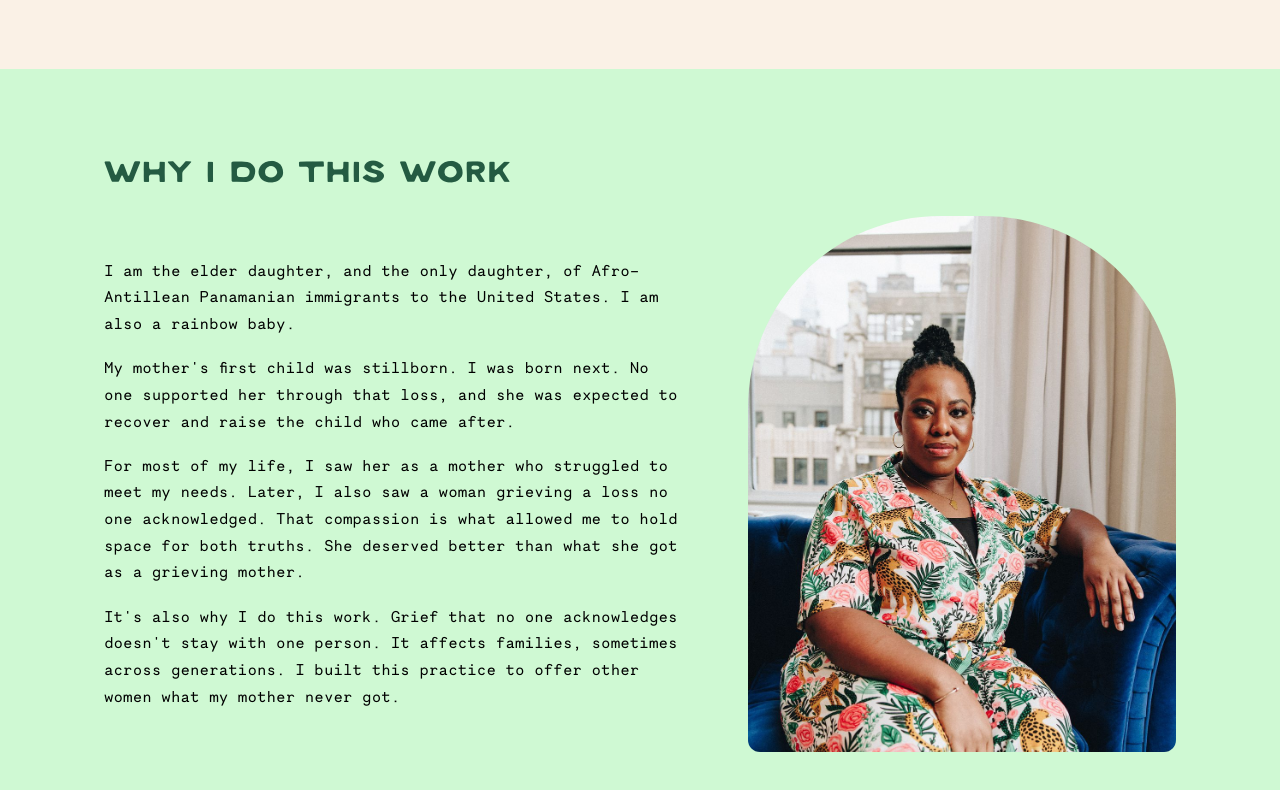
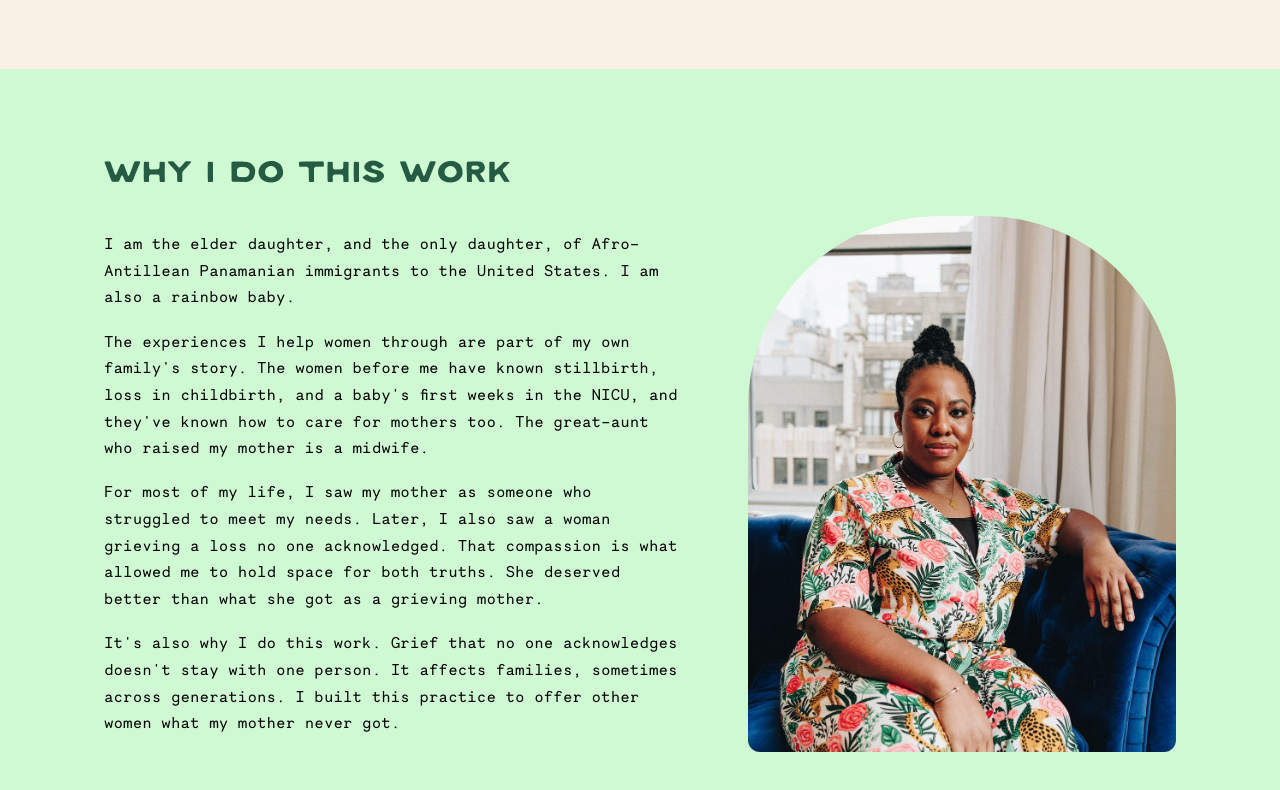
Before and after one commit to francesca498/radical-possibility-website, a plain HTML site: page about.html in a window 1280 px wide. Shown: the part 564-1354 px from the top of the page. Drawn offline with Linux system fonts and the light colour scheme.

Commit message:
About page: family history of loss, in Francesca's wording (#5)
* About page: describe family history of loss without naming each loss

Co-Authored-By: Claude Opus 5.5 <noreply@anthropic.com>
Claude-Session: https://claude.ai/code/session_01MfkVyLURTEUby5kgoJTrM5

* About page: name mother in the next paragraph so the pronoun stays clear

Co-Authored-By: Claude Opus 5.5 <noreply@anthropic.com>
Claude-Session: https://claude.ai/code/session_01MfkVyLURTEUby5kgoJTrM5

---------

Co-authored-by: Claude <noreply@anthropic.com>

```diff
--- a/about.html
+++ b/about.html
@@ -205,8 +205,8 @@
   <div class="split split-wide">
   <div class="prose">
     <p>I am the elder daughter, and the only daughter, of Afro-Antillean Panamanian immigrants to the United States. I am also a rainbow baby.</p>
-    <p>My mother's first child was stillborn. I was born next. No one supported her through that loss, and she was expected to recover and raise the child who came after.</p>
-    <p>For most of my life, I saw her as a mother who struggled to meet my needs. Later, I also saw a woman grieving a loss no one acknowledged. That compassion is what allowed me to hold space for both truths. She deserved better than what she got as a grieving mother.</p>
+    <p>The experiences I help women through are part of my own family's story. The women before me have known stillbirth, loss in childbirth, and a baby's first weeks in the NICU, and they've known how to care for mothers too. The great-aunt who raised my mother is a midwife.</p>
+    <p>For most of my life, I saw my mother as someone who struggled to meet my needs. Later, I also saw a woman grieving a loss no one acknowledged. That compassion is what allowed me to hold space for both truths. She deserved better than what she got as a grieving mother.</p>
     <p>It's also why I do this work. Grief that no one acknowledges doesn't stay with one person. It affects families, sometimes across generations. I built this practice to offer other women what my mother never got.</p>
   </div>
   <div class="hero-photo"><img src="assets/francesca-sofa.jpg" alt="Francesca Walker seated on a blue sofa by a window" width="1000" height="1500" loading="lazy"></div>
```
